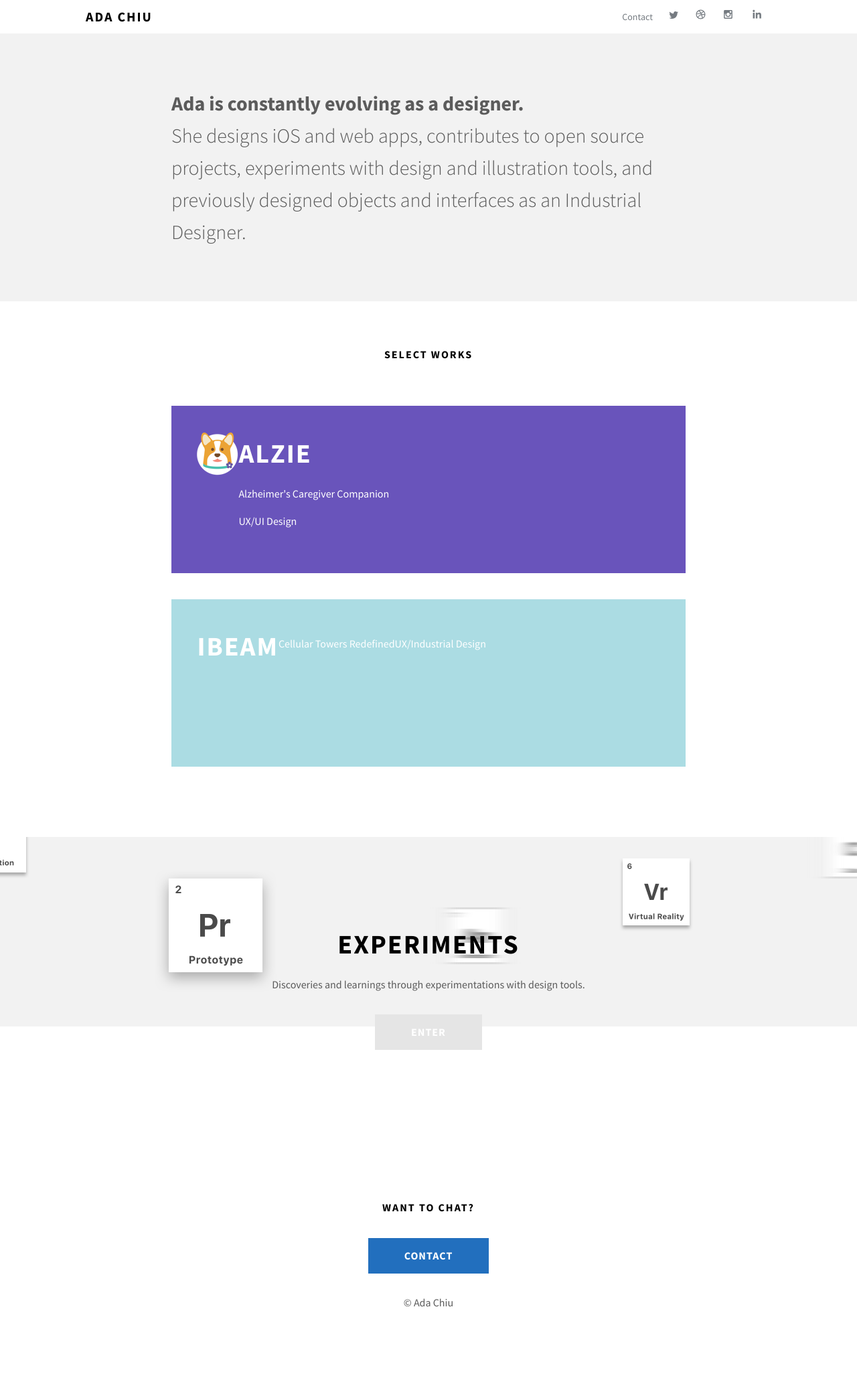
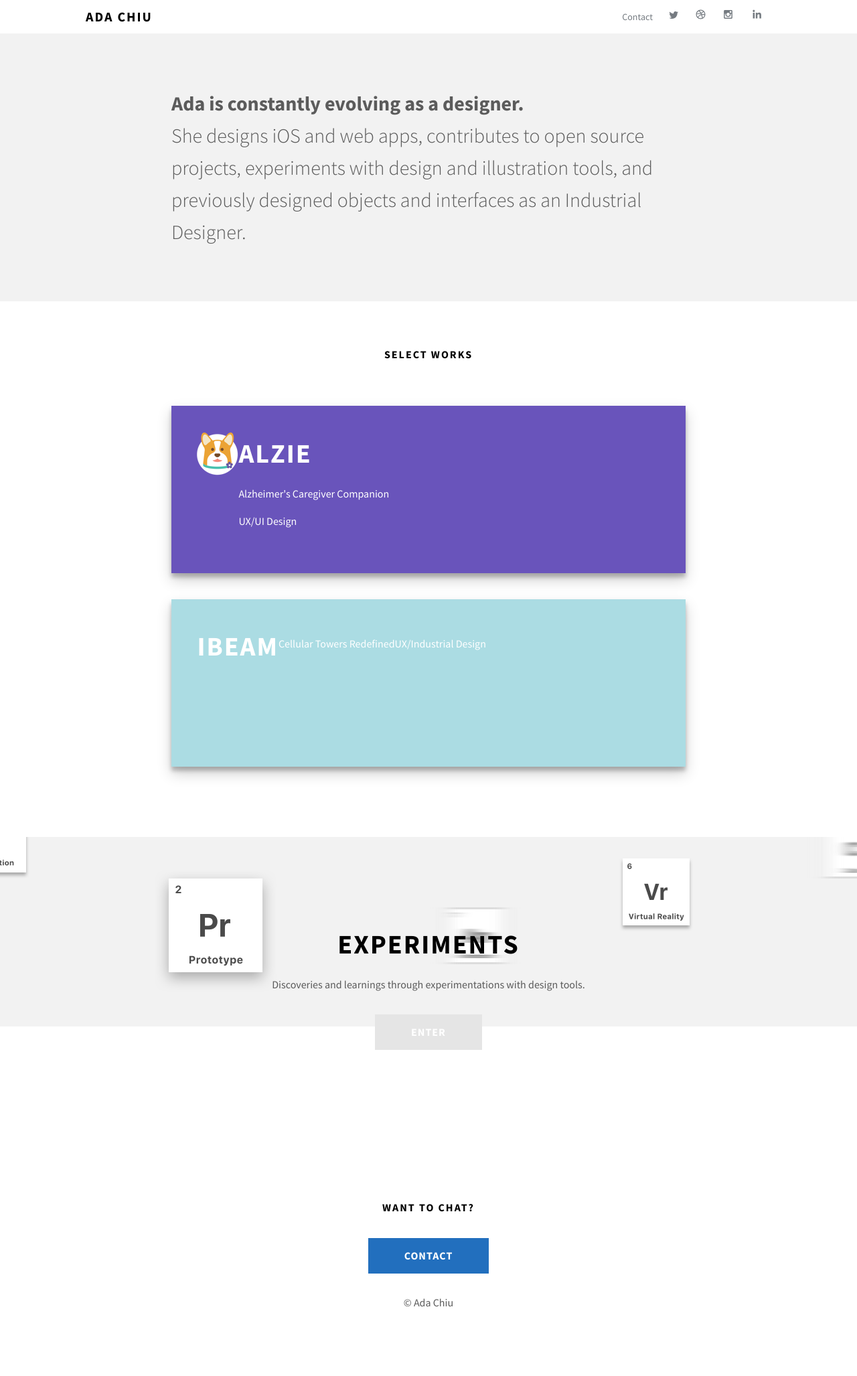
Before and after one commit to adachiu/adachiu.github.io, a Jekyll site: the page built from index.html, in a window 1280 px wide. Shown: the whole page at 67% size. Built offline with Jekyll 4.4.1, drawn with Linux system fonts in a browser that asks for light colours.

Commit message:
added works hover

```diff
--- a/assets/css/main.css
+++ b/assets/css/main.css
@@ -734,11 +734,21 @@
   display: flex;
   margin: 0 0 5% 0;
   padding: 5%;
-  text-align: left; }
-  /* line 63, 3-sections/_home-works.scss */
+  text-align: left;
+  cursor: pointer;
+  -webkit-transition: all 100ms ease-in-out;
+  transition: all 100ms ease-in-out;
+  box-shadow: 0 10px 20px rgba(0, 0, 0, 0.19), 0 6px 6px rgba(0, 0, 0, 0.23); }
+  /* line 68, 3-sections/_home-works.scss */
+  .teaser-detail:hover {
+    box-shadow: 0 14px 28px rgba(0, 0, 0, 0.25), 0 10px 10px rgba(0, 0, 0, 0.22); }
+  /* line 72, 3-sections/_home-works.scss */
+  .teaser-detail:active {
+    box-shadow: 0 10px 20px rgba(0, 0, 0, 0.19), 0 6px 6px rgba(0, 0, 0, 0.23); }
+  /* line 76, 3-sections/_home-works.scss */
   .teaser-detail h2, .teaser-detail p {
     color: white; }
-  /* line 67, 3-sections/_home-works.scss */
+  /* line 80, 3-sections/_home-works.scss */
   .teaser-detail .project-text {
     -webkit-box-orient: vertical;
     -webkit-box-direction: normal;
```
Also changed, not shown: assets/css/3-sections/_home-works.scss (+13 -0 lines).
